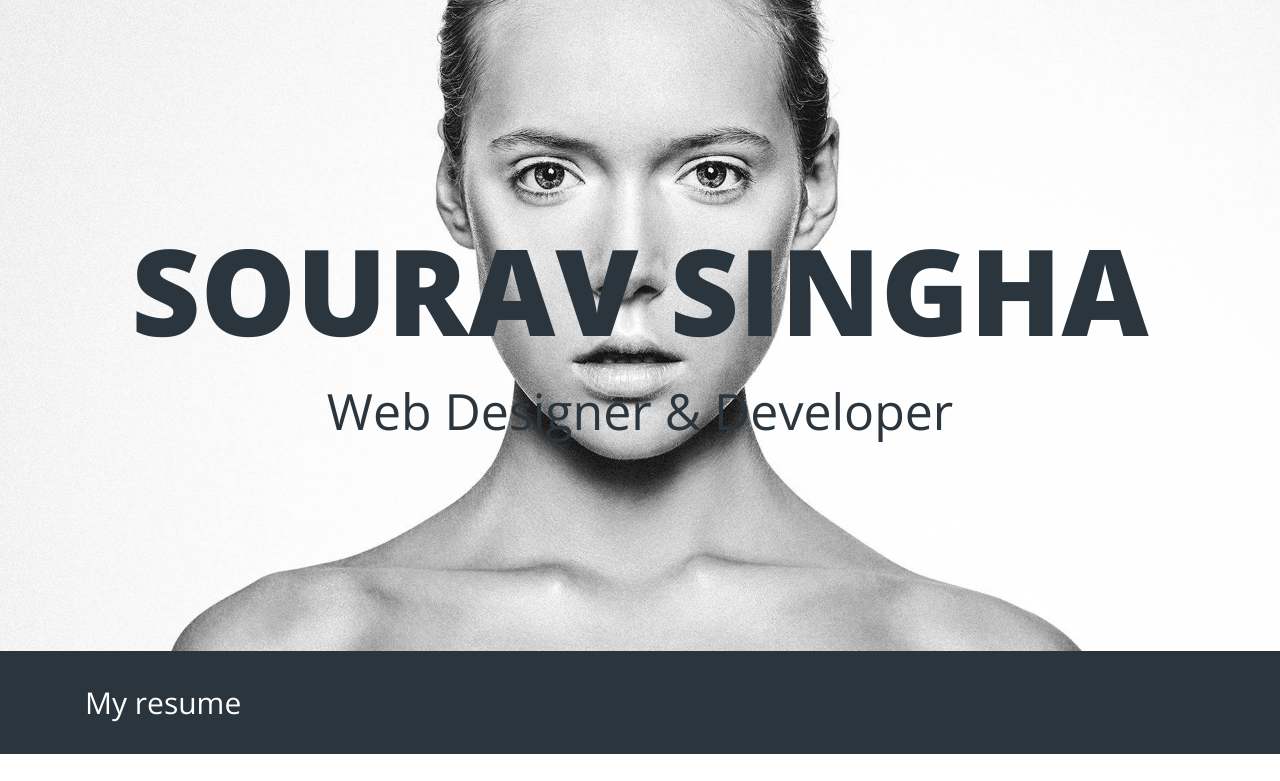
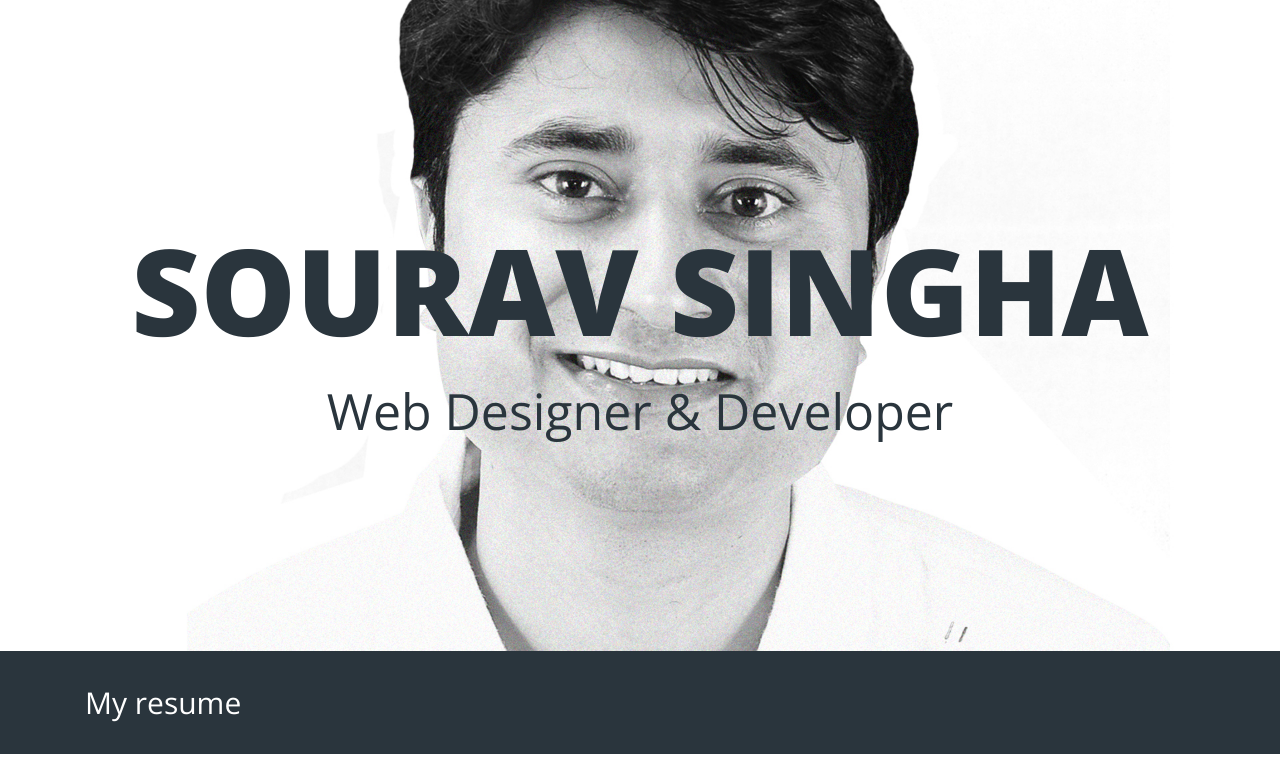
Before and after one commit to souravgit/portfolio, a plain HTML site: page index.html in a window 1280 px wide. Shown: the top 781 px of the page. Drawn offline with nearby package versions, Linux system fonts and the light colour scheme.

Commit message:
add new image of header banner

```diff
--- a/css/custom.css
+++ b/css/custom.css
@@ -113,7 +113,7 @@ span.title-text {
 
 
 .demo-header {
-    background: rgba(0, 0, 0, 0) url('../Images/head.jpg') no-repeat scroll center center;
+    background: rgba(0, 0, 0, 0) url('../Images/sourav-image.jpg') no-repeat scroll center center;
     background-size: cover;
     padding: 204px 0;
     text-align: center;
```
